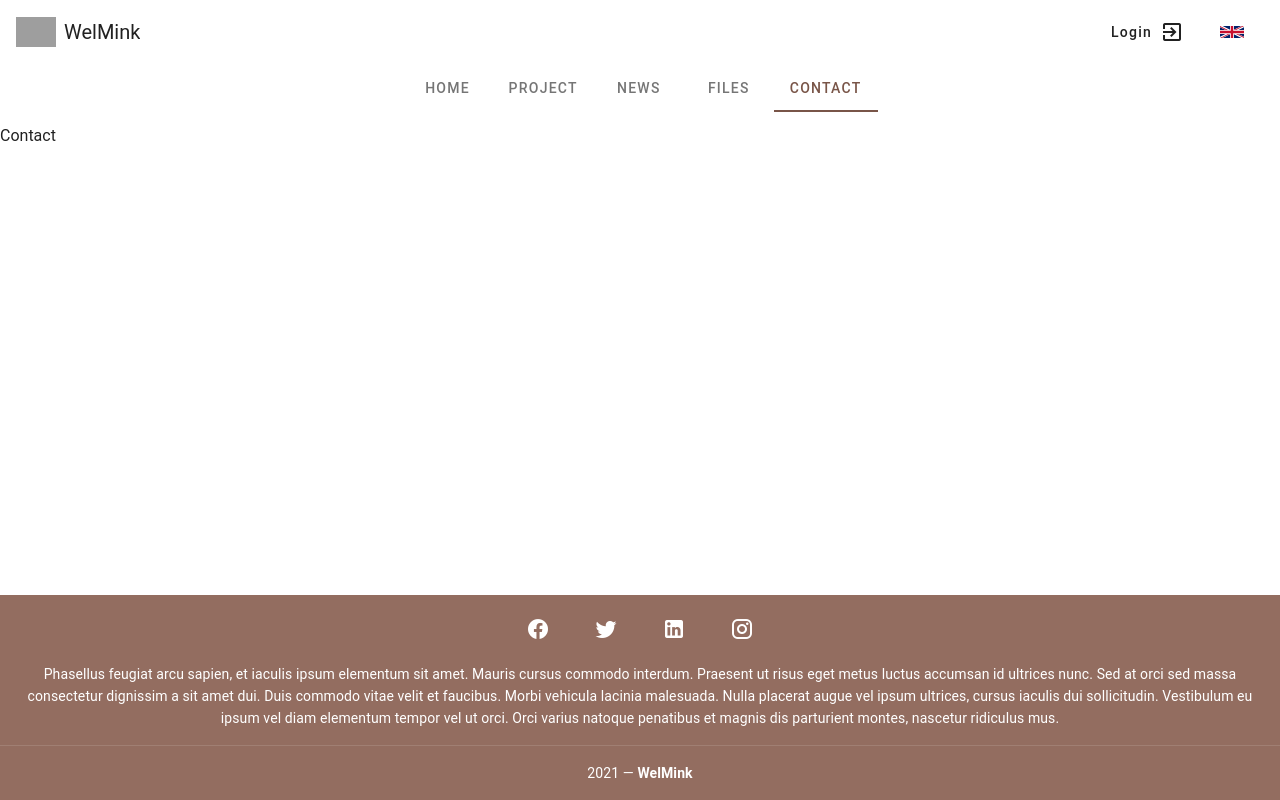
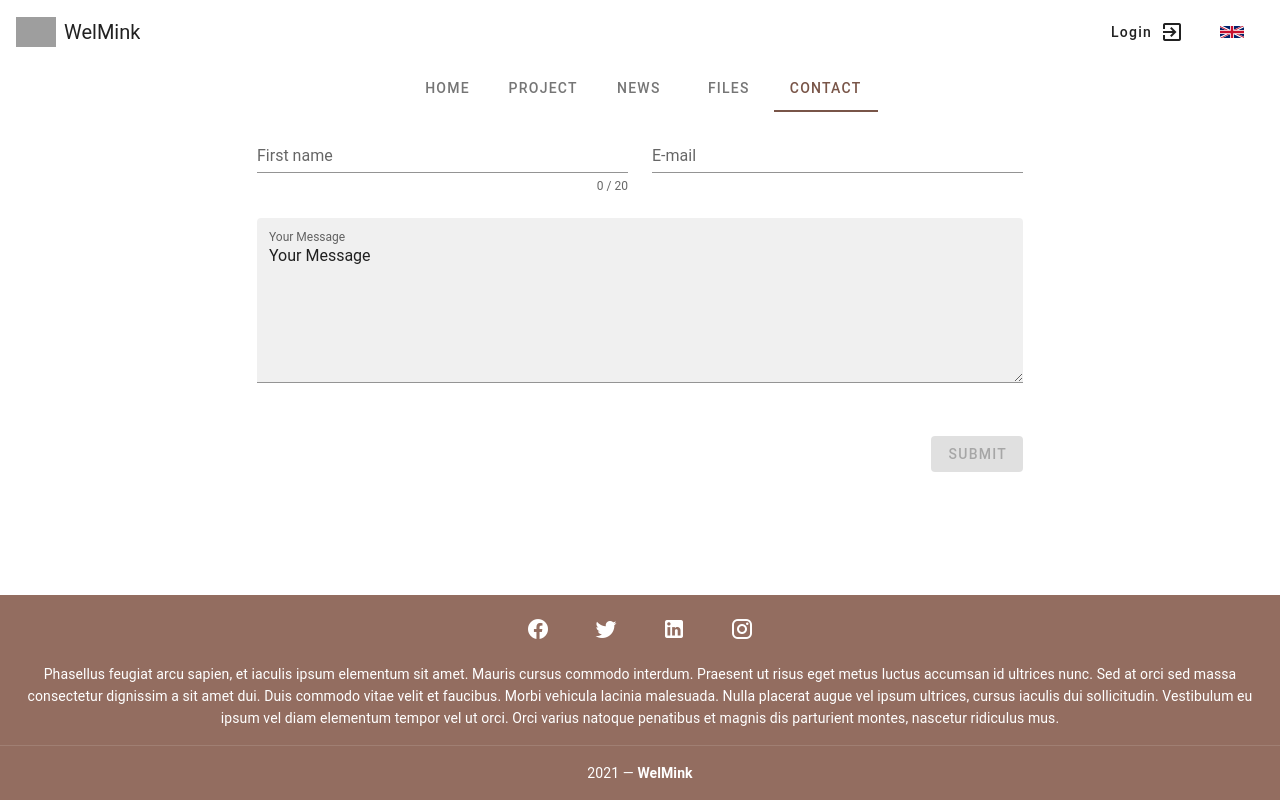
Before and after one commit to firvain/welmink, a Vue app: page /contact in a window 1280 px wide. Built offline with nearby package versions, Linux system fonts and the light colour scheme; grey boxes are pictures that could not be loaded; a small style sheet from the web is missing.

Commit message:
create contact form

```diff
--- a/src/locales/el.json
+++ b/src/locales/el.json
@@ -17,5 +17,11 @@
       "files": "Αρχεια",
       "contact": "Επικοινωνια"
     }
+  },
+  "contact": {
+    "name": "Όνομα",
+    "emai": "Διευθυνση ηλεκτρονικού ταχυδρομείου",
+    "message": "Γραψτε το μύνημά σας",
+    "submit": "υποβολη"
   }
 }
--- a/src/locales/en.json
+++ b/src/locales/en.json
@@ -17,5 +17,11 @@
       "files": "Files",
       "contact": "Contact"
     }
+  },
+  "contact": {
+    "name": "Name",
+    "emai": "Email",
+    "message": "Your Message",
+    "submit": "submit"
   }
 }
--- a/src/views/Contact.vue
+++ b/src/views/Contact.vue
@@ -1,9 +1,64 @@
 <template>
-  <v-container fluid>
-    <v-row>
-      <v-col cols="12" class="px-0">
-        <p>Contact</p>
-      </v-col>
-    </v-row>
-  </v-container>
+  <v-form v-model="valid" @submit.prevent="submitform">
+    <v-container>
+      <v-row justify="center">
+        <v-col cols="8" md="4">
+          <v-text-field
+            v-model="firstname"
+            :rules="nameRules"
+            :counter="20"
+            label="First name"
+            required
+          ></v-text-field>
+        </v-col>
+
+        <v-col cols="8" md="4">
+          <v-text-field
+            v-model="email"
+            :rules="emailRules"
+            label="E-mail"
+            required
+          ></v-text-field>
+        </v-col>
+        <v-col cols="8" md="8">
+          <v-textarea
+            name="input-7-1"
+            :label="$t('contact.message')"
+            :value="$t('contact.message')"
+            hint="Hint text"
+            filled
+          ></v-textarea>
+        </v-col>
+        <v-col cols="8" class="d-flex justify-end">
+          <v-btn type="submit" :disabled="!this.valid" color="accent"
+            >Submit</v-btn
+          >
+        </v-col>
+      </v-row>
+    </v-container>
+  </v-form>
 </template>
+<script>
+export default {
+  name: "Contact",
+  data: () => ({
+    valid: false,
+    firstname: "",
+    lastname: "",
+    nameRules: [
+      v => !!v || "Name is required",
+      v => v.length <= 10 || "Name must be less than 10 characters"
+    ],
+    email: "",
+    emailRules: [
+      v => !!v || "E-mail is required",
+      v => /.+@.+/.test(v) || "E-mail must be valid"
+    ]
+  }),
+  methods: {
+    submitform() {
+      alert("asdasd");
+    }
+  }
+};
+</script>
```
